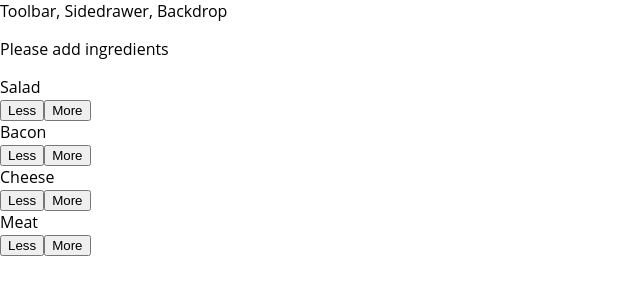
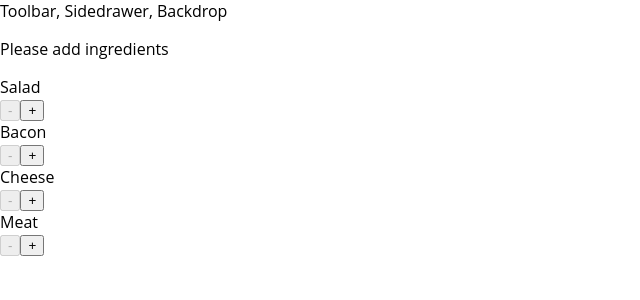
Before and after one commit to Aleksandandar-Nedelkovski/react-burger-app, a React app: page / in a window 1280 px wide. Shown: the top 300 px of the page, without its empty margins (0-640 px from the left). Built offline with nearby package versions, Linux system fonts and the light colour scheme.

Commit message:
render add and remove ingredients with buttons

```diff
--- a/src/components/Burger/BuildControls/BuildControl/BuildControl.js
+++ b/src/components/Burger/BuildControls/BuildControl/BuildControl.js
@@ -5,8 +5,15 @@
 const buildControl = (props) => (
   <div className={classes.BuildControl}>
     <div className={classes.Label}>{props.label}</div>
-    <button className={classes.Less}>Less</button>
-    <button className={classes.More}>More</button>
+    <button
+      className={classes.Less}
+      onClick={props.removed}
+      disabled={props.disabled}
+    >-</button>
+    <button
+      className={classes.More}
+      onClick={props.added}
+    >+</button>
   </div>
 )
 
--- a/src/components/Burger/BuildControls/BuildControls.js
+++ b/src/components/Burger/BuildControls/BuildControls.js
@@ -14,10 +14,15 @@
 const buildControls = (props) => (
   <div className={classes.BuildControls}>
     {controls.map(ctrl => (
-      <BuildControl key={ctrl.label} label={ctrl.label} />
+      <BuildControl
+        key={ctrl.label}
+        label={ctrl.label}
+        added={() => props.ingredientAdded(ctrl.type)}
+        removed={() => props.ingredientRemoved(ctrl.type)}
+        disabled={props.disabled[ctrl.type]}
+      />
     ))}
   </div>
 );
 
-
 export default buildControls;
--- a/src/components/Burger/Burger.css
+++ b/src/components/Burger/Burger.css
@@ -2,7 +2,7 @@
   width: 100%;
   margin: auto;
   height: 150px;
-  overflow: scroll;
+  /* overflow: scroll; */
   text-align: center;
   font-weight: bold;
   font-size: 1.2rem;
--- a/src/continers/BurgerBuilder/BurgerBuilder.js
+++ b/src/continers/BurgerBuilder/BurgerBuilder.js
@@ -3,6 +3,14 @@
 import Aux from "../../hoc/Aux";
 import Burger from "../../components/Burger/Burger";
 import BuildControls from "../../components/Burger/BuildControls/BuildControls";
+import { stat } from "fs";
+
+const INGREDIENT_PRICES = {
+  salad: 0.5,
+  cheese: 0.4,
+  meat: 1.3,
+  bacon: 0.6
+};
 
 class BurgerBuilder extends Component {
   state = {
@@ -11,14 +19,55 @@
       bacon: 0,
       cheese: 0,
       meat: 0
+    },
+    totalPrice: 4
+  };
+
+  addIngredientHandler = (type) => {
+    const oldCount = this.state.ingredients[type];
+    const updatedCount = oldCount + 1;
+    const updatedIngredients = {
+      ...this.state.ingredients
+    };
+    updatedIngredients[type] = updatedCount;
+    const priceAddition = INGREDIENT_PRICES[type];
+    const oldPrice = this.state.totalPrice;
+    const newPrice = oldPrice + priceAddition;
+    this.setState({ totalPrice: newPrice, ingredients: updatedIngredients });
+  }
+
+  removeIngredientHandler = (type) => {
+    const oldCount = this.state.ingredients[type];
+    if (oldCount <= 0) {
+      return;
     }
+    const updatedCount = oldCount - 1;
+    const updatedIngredients = {
+      ...this.state.ingredients
+    };
+    updatedIngredients[type] = updatedCount;
+    const priceDeduction = INGREDIENT_PRICES[type];
+    const oldPrice = this.state.totalPrice;
+    const newPrice = oldPrice + priceDeduction;
+    this.setState({ totalPrice: newPrice, ingredients: updatedIngredients });
   }
 
   render() {
+
+    const disabledInfo = {
+      ...this.state.ingredients
+    };
+    for (let key in disabledInfo) {
+      disabledInfo[key] = disabledInfo[key] <= 0
+    }
     return (
       <Aux>
         <Burger ingredients={this.state.ingredients} />
-        <BuildControls />
+        <BuildControls
+          ingredientAdded={this.addIngredientHandler}
+          ingredientRemoved={this.removeIngredientHandler}
+          disabled={disabledInfo}
+        />
       </Aux>
     );
   }
```
